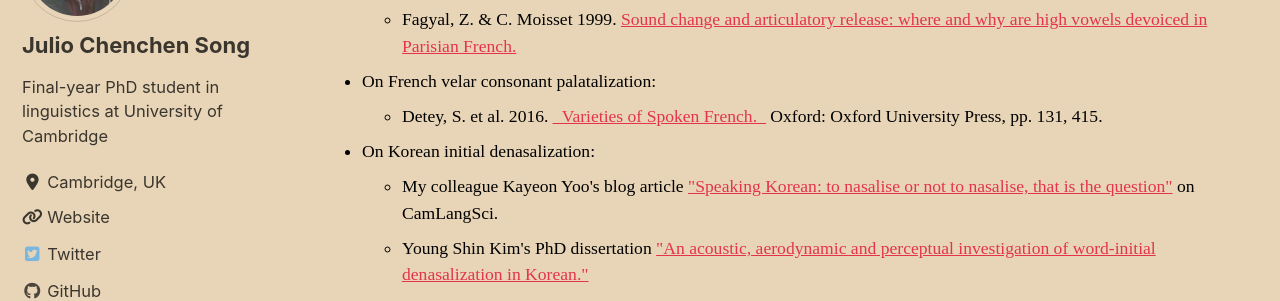
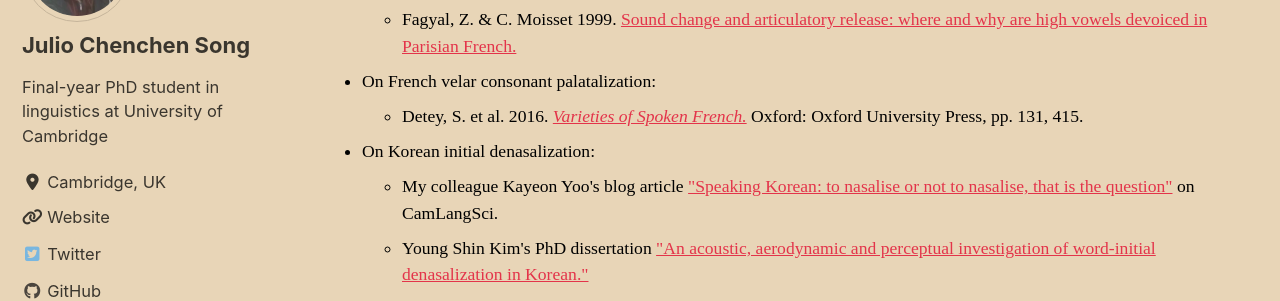
Before and after one commit to juliosong/blog, a Jekyll site: the page built from _posts/2019-08-05-linguistics-matters-in-language-learning-part-2.md, in a window 1280 px wide and 900 px high, scrolled down 7386 px. Shown: the part 154-455 px from the top of the window. Built offline with Jekyll 4.4.1, drawn with Linux system fonts in a browser that asks for light colours; cached includes are drawn as plain includes; nearby versions of some CDN libraries; comment, search, counter and statistics services are not loaded.

```diff
--- a/_posts/2019-08-05-linguistics-matters-in-language-learning-part-2.md
+++ b/_posts/2019-08-05-linguistics-matters-in-language-learning-part-2.md
@@ -104,7 +104,7 @@ And last but not least:
 	<ul> <li>Smith, C. 2003. <a href="https://www.cambridge.org/core/journals/journal-of-french-language-studies/article/div-classtitlevowel-devoicing-in-contemporary-frenchdiv/6FC5DABD99CF863D112F7E942631F02B">Vowel Devoicing in Contemporary French.</a></li>
 	<li>Fagyal, Z. &amp; C. Moisset 1999. <a href="https://www.academia.edu/22104138/SOUND_CHANGE_AND_ARTICULATORY_RELEASE_WHERE_AND_WHY_ARE_HIGH_VOWELS_DEVOICED_IN_PARISIAN_FRENCH">Sound change and articulatory release: where and why are high vowels devoiced in Parisian French.</a></li></ul>
  <li>On French velar consonant palatalization:
-	<ul><li> Detey, S. et al. 2016. <a href="https://global.oup.com/academic/product/varieties-of-spoken-french-9780199573714">_Varieties of Spoken French._</a> Oxford: Oxford University Press, pp. 131, 415.</li></ul>
+	<ul><li> Detey, S. et al. 2016. <a href="https://global.oup.com/academic/product/varieties-of-spoken-french-9780199573714"><em>Varieties of Spoken French.</em></a> Oxford: Oxford University Press, pp. 131, 415.</li></ul>
  <li> On Korean initial denasalization:
 	<ul><li> My colleague Kayeon Yoo's blog article <a href="https://www.icge.co.uk/languagesciencesblog/?p=1542">"Speaking Korean: to nasalise or not to nasalise, that is the question"</a> on CamLangSci.</li>
 	<li> Young Shin Kim's PhD dissertation <a href="http://discovery.ucl.ac.uk/1324541/">"An acoustic, aerodynamic and perceptual investigation of word-initial denasalization in Korean."</a> </li></ul>
```
